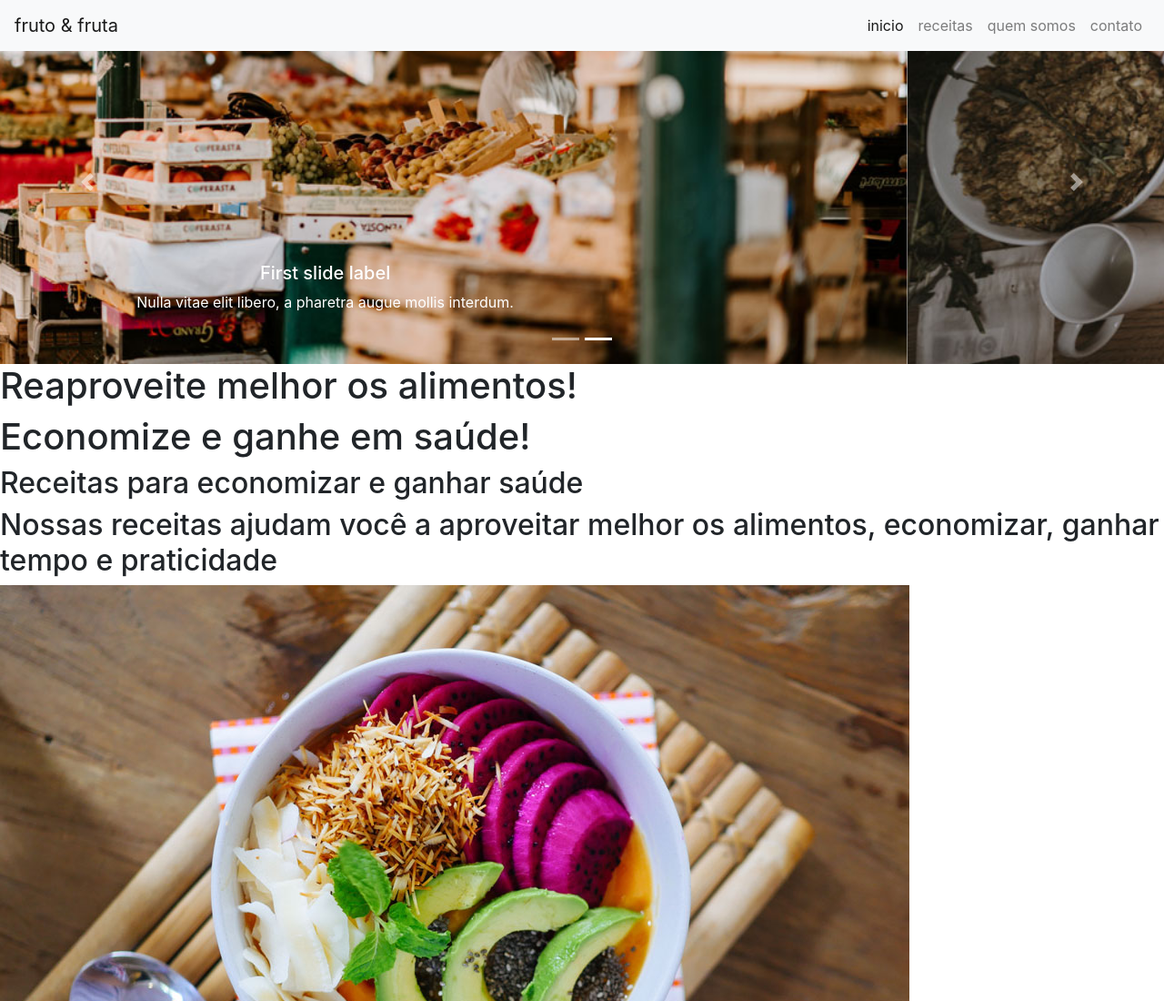
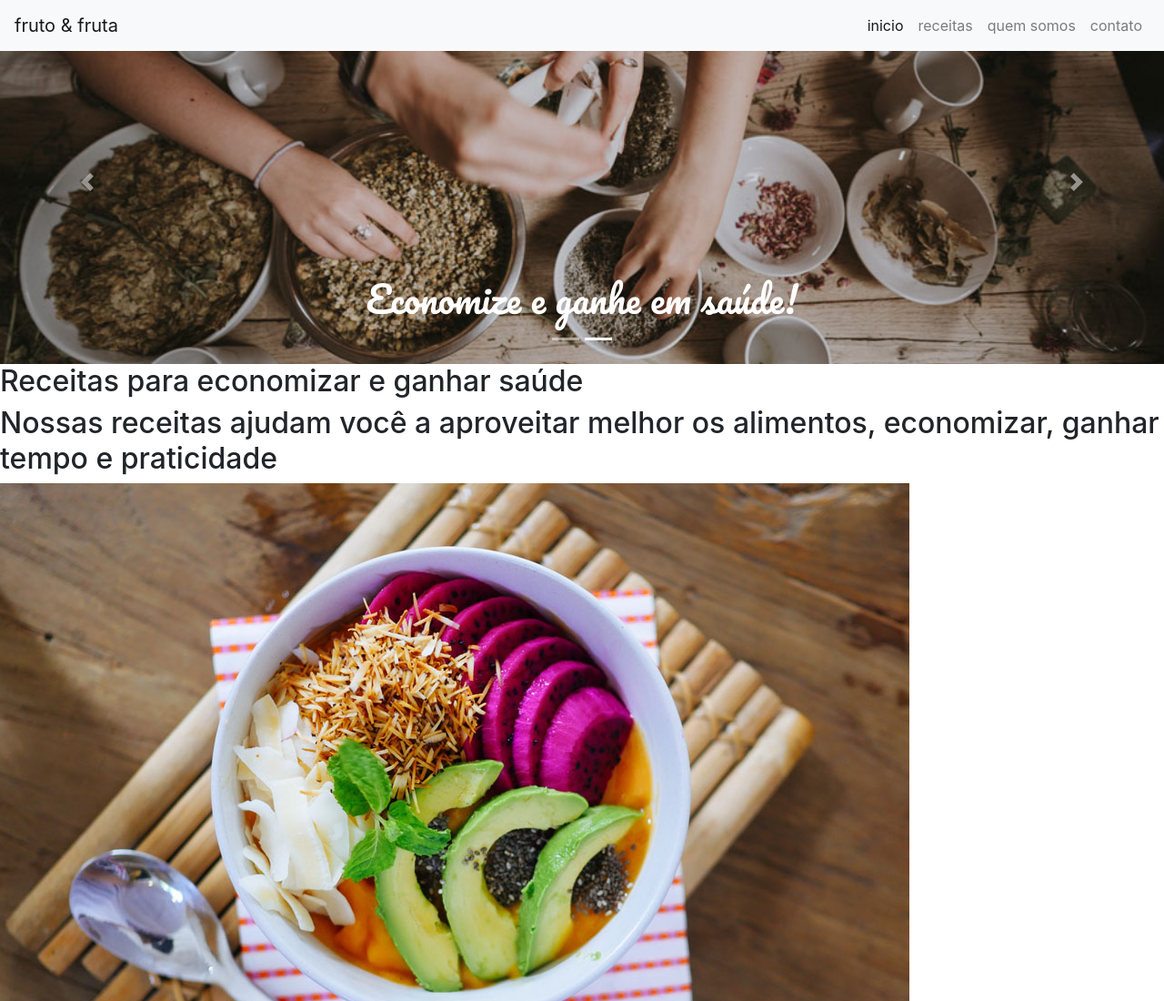
Before and after one commit to hideakifukami/bootstrap-page, a plain HTML site: page reference/index.html in a window 1280 px wide. Shown: the top 1100 px of the page at 91% size. Drawn offline with nearby package versions, Linux system fonts and the light colour scheme.

Commit message:
Change Font

```diff
--- a/reference/index.html
+++ b/reference/index.html
@@ -5,6 +5,9 @@
   <meta charset="UTF-8">
   <meta name="viewport" content="width=device-width, initial-scale=1, shrink-to-fit=no">
   <title>fruta e fruto</title>
+  <link rel="preconnect" href="https://fonts.googleapis.com">
+  <link rel="preconnect" href="https://fonts.gstatic.com" crossorigin>
+  <link href="https://fonts.googleapis.com/css2?family=Pacifico&display=swap" rel="stylesheet">
   <link rel="stylesheet" href="https://cdn.jsdelivr.net/npm/bootstrap@4.0.0/dist/css/bootstrap.min.css" integrity="sha384-Gn5384xqQ1aoWXA+058RXPxPg6fy4IWvTNh0E263XmFcJlSAwiGgFAW/dAiS6JXm" crossorigin="anonymous">
   <link rel="stylesheet" type="text/css" href="src/style.css">
 </head>
@@ -26,24 +29,22 @@
   </nav>
 
   <div class="bd-example">
-    <div id="carouselExampleCaptions" class="carousel slide" data-ride="carousel">
+    <div id="carouselExampleCaptions" class="carousel slide" data-ride="carousel" data-interval="3000">
       <ol class="carousel-indicators">
         <li data-target="#carouselExampleCaptions" data-slide-to="0" class="active"></li>
         <li data-target="#carouselExampleCaptions" data-slide-to="1"></li>
       </ol>
       <div class="carousel-inner">
         <div class="carousel-item active">
-          <img src="src/img/carrossel-img1.jpg" class="d-block w-100 carousel-img" alt="...">
+          <img src="src/img/carrossel-img1.jpg" class="d-block w-100 carousel-img-1" alt="...">
           <div class="carousel-caption d-none d-md-block">
-            <h5>First slide label</h5>
-            <p>Nulla vitae elit libero, a pharetra augue mollis interdum.</p>
+            <h1 class="font-title">Reaproveite melhor os alimentos!</h1>
           </div>
         </div>
         <div class="carousel-item">
-          <img src="src/img/carrossel-img2.jpg" class="d-block w-100 carousel-img" alt="...">
+          <img src="src/img/carrossel-img2.jpg" class="d-block w-100 carousel-img-2" alt="...">
           <div class="carousel-caption d-none d-md-block">
-            <h5>Second slide label</h5>
-            <p>Lorem ipsum dolor sit amet, consectetur adipiscing elit.</p>
+            <h1 class="font-title">Economize e ganhe em saúde!</h1>
           </div>
         </div>
       </div>
@@ -59,9 +60,6 @@
   </div>
 
   <title>fruto & fruta</title>
-
-  <h1>Reaproveite melhor os alimentos!</h1>
-  <h1>Economize e ganhe em saúde!</h1>
 
   <h2>Receitas para economizar e ganhar saúde</h2>
   <h2>Nossas receitas ajudam você a aproveitar melhor os alimentos, economizar, ganhar tempo e praticidade</h2>
--- a/reference/src/style.css
+++ b/reference/src/style.css
@@ -1,5 +1,14 @@
-.carousel-img {
+.carousel-img-1 {
     height: 400px;
     object-fit: cover;
     object-position: 0% 80%;
 }
+
+.carousel-img-2 {
+    height: 400px;
+    object-fit: cover;
+}
+
+.font-title {
+    font-family: 'Pacifico', cursive;
+}
```
